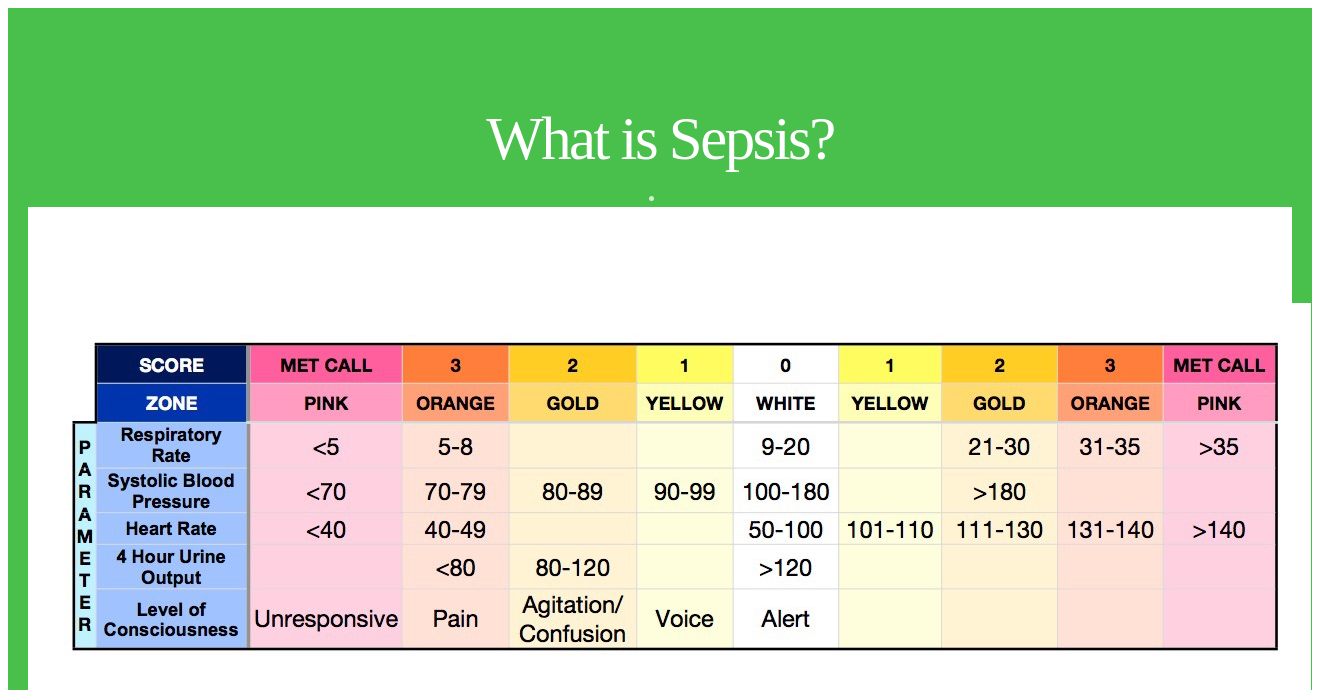
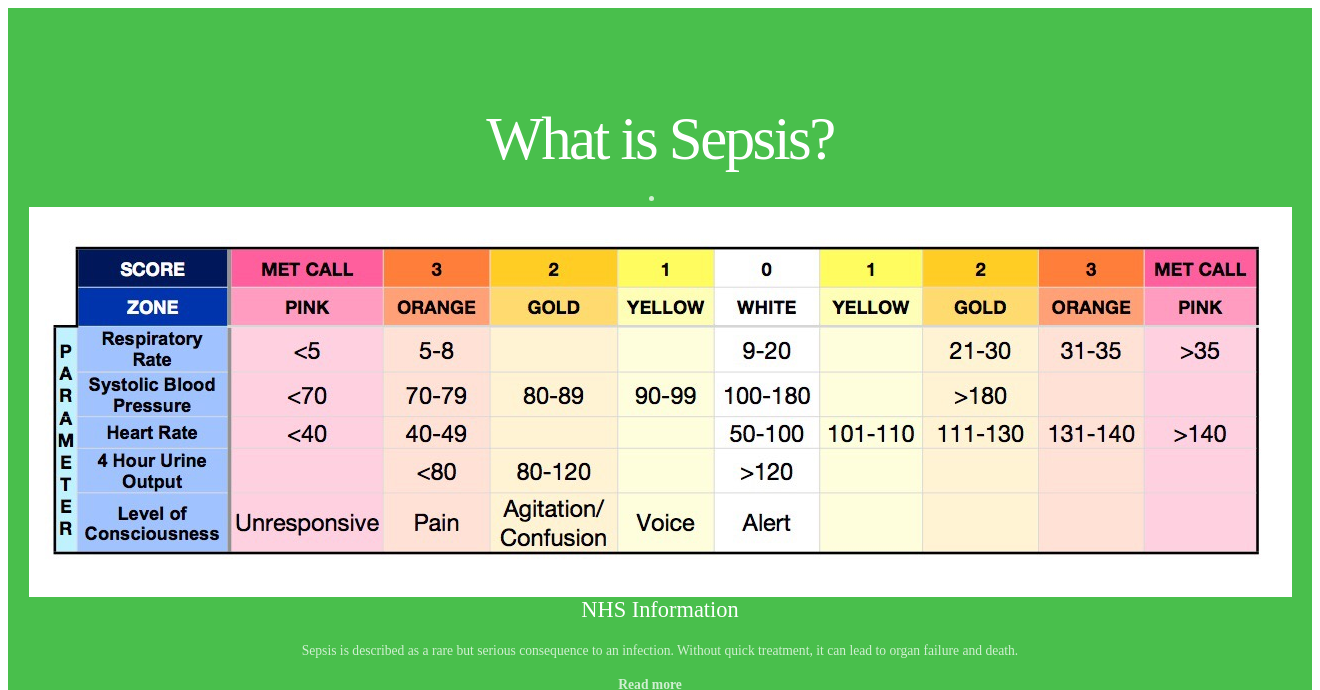
Before and after one commit to AliceVickers/sepsis_score, a Flask app: template templates/first_page.html in a window 1320 px wide. Shown: the top 690 px of the page. Run offline with Flask 2, Linux system fonts and the light colour scheme; the template is opened without the code that fills it, so the values that code supplies are empty; some web fonts are replaced.

Commit message:
updated css on homepage

```diff
--- a/templates/first_page.html
+++ b/templates/first_page.html
@@ -29,26 +29,26 @@
             <h1 class="headline text-thin text-s-size-30">What is Sepsis?</h1>
 <li></li>
       <!-- Section 1 -->
-      <section class="section background-white">
+      <section>
         <div class="line">
           <div class="margin">
             <div class="s-12 m-12 l-4 margin-m-bottom">
               <img class="margin-bottom" src="/img/sepsis_table.jpg" alt="">
               <h2 class="text-thin"> NHS Information </h2>
               <p>Sepsis is described as a rare but serious consequence to an infection. Without quick treatment, it can lead to organ failure and death.</p>
-              <a class="text-more-info text-primary-hover" href="http://www.nhs.uk/Conditions/Blood-poisoning/Pages/Introduction.aspx">Read more</a>
+              <a class="text-more-info text-primary-hover" href="http://www.nhs.uk/Conditions/Blood-poisoning/Pages/Introduction.aspx"><b>Read more</b></a>
             </div>
             <div class="s-12 m-12 l-4 margin-m-bottom">
               <img class="margin-bottom" src="img/img-02.jpg" alt="">
               <h2 class="text-thin">Technology in Healthcare</h2>
               <p>Suchi Saria discusses the need for technology in the healthcare sector, to improve diagnoses of sepsis during its early stages.</p>
-              <a class="text-more-info text-primary-hover" href="https://www.youtube.com/watch?v=RUKkOPelG54&index=3&list=PLWHez0kRXfZ880x-xXWXvOUN-gPhZxJ8v">Read more</a>
+              <a class="text-more-info text-primary-hover" href="https://www.youtube.com/watch?v=RUKkOPelG54&index=3&list=PLWHez0kRXfZ880x-xXWXvOUN-gPhZxJ8v"><b>Read more</b></a>
             </div>
             <div class="s-12 m-12 l-4 margin-m-bottom">
               <img class="margin-bottom" src="img/img-03.jpg" alt="">
               <h2 class="text-thin">Symptom Checker</h2>
               <p>Click on the link below to check your symptoms against the medical SIRS Criteria used for assessing the progression of sepsis.</p>
-              <a class="text-more-info text-primary-hover" href="/project">Read more</a>
+              <a class="text-more-info text-primary-hover" href="../templates/project.html"><b>Read more</b></a>
             </div>
           </div>
         </div>
```
Also changed, not shown: 2 other files.
